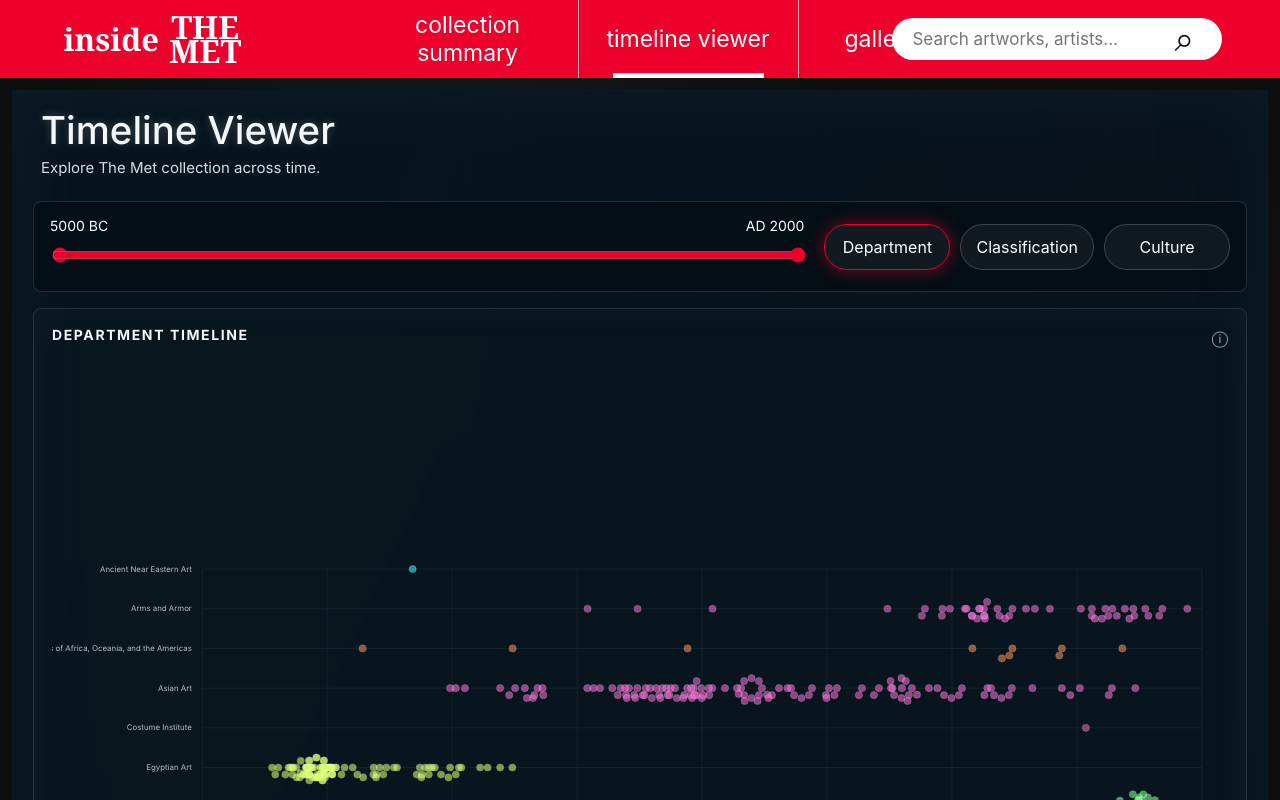
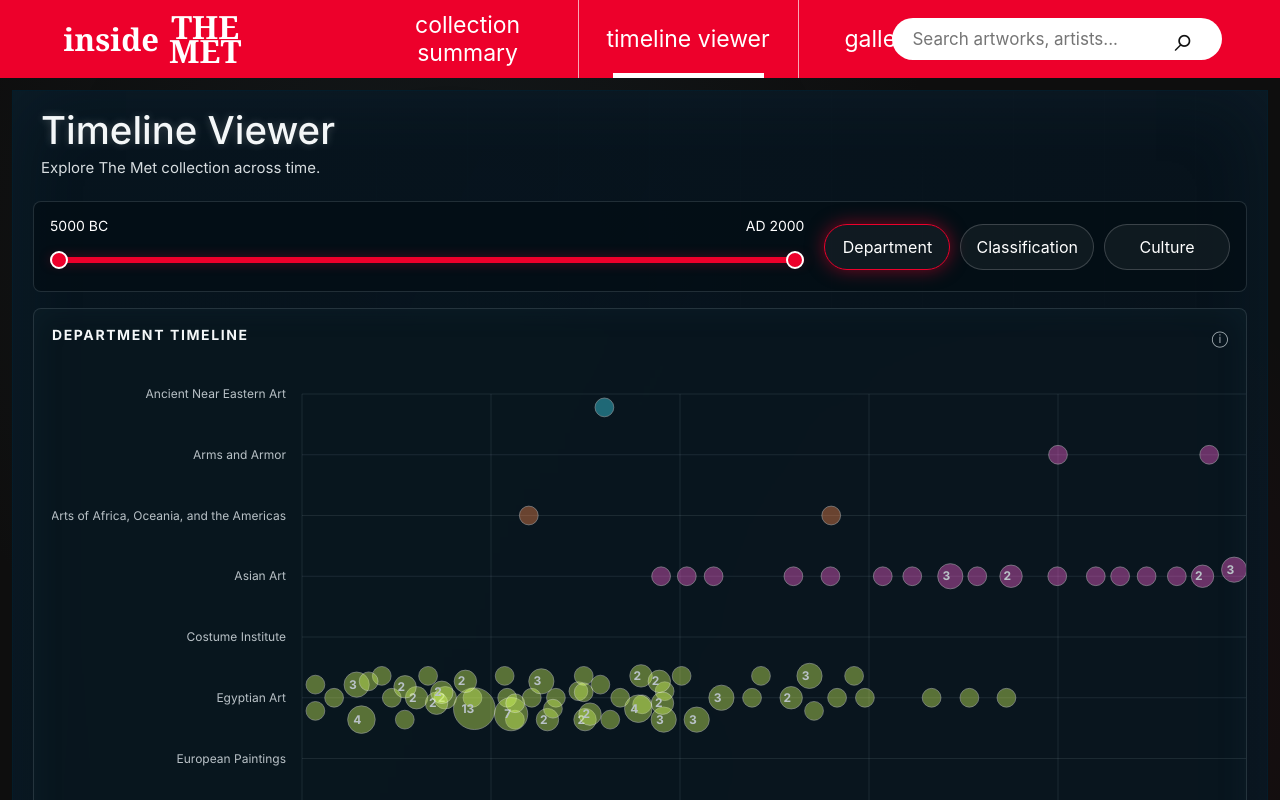
Before and after one commit to dh051112/insideTHEMET, a React (Vite) app: page / in a window 1280 px wide. Both pictures are taken after a click on the button "timeline viewer". Shown: the top 800 px of the page. Built offline with nearby package versions, Linux system fonts and the light colour scheme.

Commit message:
fix: clustering

```diff
--- a/src/App.jsx
+++ b/src/App.jsx
@@ -350,6 +350,10 @@
 
 function RangeSlider({ range, setRange }) {
   const [min, max] = range;
+  const sliderMin = -5000;
+  const sliderMax = 2000;
+  const minPercent = ((min - sliderMin) / (sliderMax - sliderMin)) * 100;
+  const maxPercent = ((max - sliderMin) / (sliderMax - sliderMin)) * 100;
   const clamp = (value, side) => {
     const next = Number(value);
     if (side === 'min') setRange([Math.min(next, max - 100), max]);
@@ -359,21 +363,23 @@
     <div className="range-control">
       <div><span>{min < 0 ? `${Math.abs(min)} BC` : `AD ${min}`}</span><span>{max < 0 ? `${Math.abs(max)} BC` : `AD ${max}`}</span></div>
       <div className="dual-range">
-        <input type="range" min="-5000" max="2000" step="50" value={min} onChange={(e) => clamp(e.target.value, 'min')} />
-        <input type="range" min="-5000" max="2000" step="50" value={max} onChange={(e) => clamp(e.target.value, 'max')} />
+        <div className="range-track" />
+        <div className="range-fill" style={{ left: `${minPercent}%`, width: `${maxPercent - minPercent}%` }} />
+        <input type="range" min={sliderMin} max={sliderMax} step="50" value={min} onChange={(e) => clamp(e.target.value, 'min')} />
+        <input type="range" min={sliderMin} max={sliderMax} step="50" value={max} onChange={(e) => clamp(e.target.value, 'max')} />
       </div>
     </div>
   );
 }
 
-function ScatterPlot({ works, groupBy, range, onHover, selected }) {
-  const [fisheyeFocus, setFisheyeFocus] = useState(null);
+function ScatterPlot({ works, categoryWorks, groupBy, range, onSelectCluster, selectedClusterId, selectedArtworkId }) {
   const [minYear, maxYear] = range;
-  const axisBreaks = [-5000, -1000, 0, 500, 1000, 1250, 1500, 1750, 2000];
-  const categories = [...new Set(works.map((work) => work[groupBy] || 'Unknown'))].sort((a, b) => a.localeCompare(b));
+  const axisBreaks = [-5000, -1000, 0, 250, 500, 750, 1000, 1250, 1500, 1750, 2000];
+  const categories = [...new Set(categoryWorks.map((work) => work[groupBy] || 'Unknown'))].sort((a, b) => a.localeCompare(b));
   const rowGap = groupBy === 'department' ? 58 : groupBy === 'classification' ? 34 : 28;
   const svgHeight = Math.min(2200, Math.max(620, 150 + Math.max(1, categories.length - 1) * rowGap));
-  const plot = { left: 230, right: 1760, top: 34, bottom: svgHeight - 72 };
+  const svgWidth = 2200;
+  const plot = { left: 250, right: 2140, top: 34, bottom: svgHeight - 72 };
   const plotWidth = plot.right - plot.left;
   const plotHeight = plot.bottom - plot.top;
   const plotCategory = (work) => {
@@ -394,6 +400,7 @@
     return plot.left + segmentIndex * segmentWidth + localProgress * segmentWidth;
   };
   const y = (cat) => plot.top + categories.indexOf(cat) * (plotHeight / Math.max(1, categories.length - 1));
+  const yStep = categories.length > 1 ? plotHeight / (categories.length - 1) : rowGap;
   const formatYear = (year) => {
     if (year < 0) return `BC ${Math.abs(year)}`;
     if (year === 0) return '0';
@@ -403,82 +410,78 @@
     const hash = category.split('').reduce((sum, char) => sum + char.charCodeAt(0), 0);
     return categoryPalette[hash % categoryPalette.length];
   };
-  const groupPositions = works.reduce((acc, work) => {
-    const key = `${Math.round(work.year / 25) * 25}-${plotCategory(work)}`;
-    if (!acc.has(key)) acc.set(key, []);
-    acc.get(key).push(work.id);
+  const clamp = (value, min, max) => Math.min(max, Math.max(min, value));
+  const bubbleRadius = (count) => Math.min(34, 5 + Math.sqrt(count) * 4.4);
+  const clusters = [...works.reduce((acc, work) => {
+    const category = plotCategory(work);
+    const clusterYear = Math.round(work.year / 10) * 10;
+    const key = `${category}-${clusterYear}`;
+    if (!acc.has(key)) {
+      acc.set(key, { id: key, category, year: clusterYear, works: [] });
+    }
+    acc.get(key).works.push(work);
     return acc;
-  }, new Map());
-  const jitter = (work) => {
-    const key = `${Math.round(work.year / 25) * 25}-${plotCategory(work)}`;
-    const group = groupPositions.get(key) || [work.id];
-    const index = group.indexOf(work.id);
-    const ring = Math.floor(index / 8);
-    const angle = ((index % 8) / 8) * Math.PI * 2 + ring * 0.42;
-    const radius = Math.min(52, 16 + ring * 10);
-    const maxYOffset = rowGap * 0.34;
+  }, new Map()).values()].map((cluster) => {
+    const meanYear = cluster.works.reduce((sum, work) => sum + work.year, 0) / cluster.works.length;
+    return {
+      ...cluster,
+      year: meanYear,
+      count: cluster.works.length,
+    };
+  });
+  const positionedClusters = categories.flatMap((category) => {
+    const rowClusters = clusters
+      .filter((cluster) => cluster.category === category)
+      .sort((a, b) => a.year - b.year || a.id.localeCompare(b.id));
+    const placed = [];
+    const yLimit = Math.min(yStep * 0.36, 24);
+    const yOffsets = [0, -0.3, 0.3, -0.6, 0.6, -1, 1].map((value) => value * yLimit);
+    const xOffsets = [0, 44, -44, 88, -88, 132, -132, 176, -176];
 
-    return {
-      x: Math.cos(angle) * radius,
-      y: Math.max(-maxYOffset, Math.min(maxYOffset, Math.sin(angle) * radius * 0.95)),
-    };
-  };
-  const clamp = (value, min, max) => Math.min(max, Math.max(min, value));
-  const applyFisheye = (point) => {
-    if (!fisheyeFocus) return point;
-
-    const dx = point.x - fisheyeFocus.x;
-    const dy = point.y - fisheyeFocus.y;
-    const distance = Math.hypot(dx, dy);
-    const radius = 95;
-
-    if (!distance || distance > radius) return point;
-
-    const strength = (1 - distance / radius) * 24;
-    const nx = dx / distance;
-    const ny = dy / distance;
-
-    return {
-      x: clamp(point.x + nx * strength, plot.left, plot.right),
-      y: clamp(point.y + ny * strength, plot.top, plot.bottom),
-    };
-  };
+    return rowClusters.map((cluster, index) => {
+      const radius = bubbleRadius(cluster.count);
+      const baseX = x(cluster.year);
+      const baseY = y(cluster.category);
+      const candidates = yOffsets.flatMap((yOffset) => xOffsets.map((xOffset) => ({
+        x: clamp(baseX + xOffset, plot.left + radius + 4, plot.right - radius - 4),
+        y: clamp(baseY + yOffset, plot.top + radius + 4, plot.bottom - radius - 4),
+      })));
+      const position = candidates.find((candidate) => placed.every((other) => {
+        const distance = Math.hypot(candidate.x - other.x, candidate.y - other.y);
+        return distance > radius + other.radius + 4;
+      })) || {
+        x: clamp(baseX + ((index % 7) - 3) * 36, plot.left + radius + 4, plot.right - radius - 4),
+        y: clamp(baseY + (((index % 9) - 4) / 4) * yLimit, plot.top + radius + 4, plot.bottom - radius - 4),
+      };
+      placed.push({ ...position, radius });
+      return { ...cluster, cx: position.x, cy: position.y, radius };
+    });
+  });
 
   return (
-    <svg className="scatter-svg" style={{ '--scatter-height': `${svgHeight}px` }} viewBox={`0 0 1800 ${svgHeight}`}>
+    <svg className="scatter-svg" style={{ '--scatter-height': `${svgHeight}px`, '--scatter-width': `${svgWidth}px` }} viewBox={`0 0 ${svgWidth} ${svgHeight}`}>
       {ticks.map((tick) => {
         const gx = x(tick);
         return <g key={tick}><line x1={gx} x2={gx} y1={plot.top} y2={plot.bottom} /><text x={gx} y={svgHeight - 34}>{formatYear(tick)}</text></g>;
       })}
-      {categories.map((cat) => <g key={cat}><line x1={plot.left} x2={plot.right} y1={y(cat)} y2={y(cat)} /><text x="214" y={y(cat) + 4}>{cat}</text></g>)}
-      <text className="axis-title" x="995" y={svgHeight - 8}>Object End Date</text>
-      {works.map((work, i) => {
-        const offset = jitter(work);
-        const basePoint = {
-          x: clamp(x(work.year) + offset.x, plot.left, plot.right),
-          y: clamp(y(plotCategory(work)) + offset.y, plot.top, plot.bottom),
-        };
-        const distortedPoint = applyFisheye(basePoint);
-        const cx = distortedPoint.x;
-        const cy = distortedPoint.y;
-        const isSelected = selected?.id === work.id;
+      {categories.map((cat) => <g key={cat}><line x1={plot.left} x2={plot.right} y1={y(cat)} y2={y(cat)} /><text x="234" y={y(cat) + 4}>{cat}</text></g>)}
+      <text className="axis-title" x="1195" y={svgHeight - 8}>Object End Date</text>
+      {positionedClusters.map((cluster) => {
+        const cx = cluster.cx;
+        const cy = cluster.cy;
+        const isSelected = selectedClusterId === cluster.id || cluster.works.some((work) => work.id === selectedArtworkId);
+        const radius = cluster.radius;
 
         return (
-          <g key={work.id} className="point-wrap">
-            {isSelected && <circle className="point-ring" cx={cx} cy={cy} r="17" />}
-            <circle className={isSelected ? 'point selected' : 'point'} cx={cx} cy={cy}
-              r={isSelected ? 8 : 5.5} fill={categoryColor(plotCategory(work))}
-              onMouseEnter={() => {
-                setFisheyeFocus(basePoint);
-                onHover(work);
-              }}
-              onMouseLeave={() => setFisheyeFocus(null)}
-              onFocus={() => {
-                setFisheyeFocus(basePoint);
-                onHover(work);
-              }}
-              onBlur={() => setFisheyeFocus(null)}
+          <g key={cluster.id} className="point-wrap">
+            {isSelected && <circle className="point-ring" cx={cx} cy={cy} r={radius + 8} />}
+            <circle className={isSelected ? 'point selected bubble-point' : 'point bubble-point'} cx={cx} cy={cy}
+              r={isSelected ? radius + 2 : radius} fill={categoryColor(cluster.category)}
+              onMouseEnter={() => onSelectCluster(cluster, false)}
+              onClick={() => onSelectCluster(cluster, true)}
+              onFocus={() => onSelectCluster(cluster, false)}
               tabIndex="0" />
+            {cluster.count > 1 && <text className="bubble-count" x={cx} y={cy + 4}>{cluster.count}</text>}
           </g>
         );
       })}
@@ -503,21 +506,62 @@
   );
 }
 
+function TimelineClusterList({ cluster, onClose, selectedArtworkId }) {
+  if (!cluster) return null;
+
+  return (
+    <aside className="art-list timeline-cluster-list">
+      <div className="panel-head">
+        <h2>{cluster.works.length > 1 ? `${cluster.works.length} Works` : 'Selected Work'}</h2>
+        <button className="close" onClick={onClose}>×</button>
+      </div>
+      <p className="cluster-meta">{cluster.category} · around {cluster.year < 0 ? `${Math.round(Math.abs(cluster.year))} BCE` : `AD ${Math.round(cluster.year)}`}</p>
+      {cluster.works.map((work) => (
+        <ArtworkListItem key={work.id} artwork={work} selected={work.id === selectedArtworkId} />
+      ))}
+    </aside>
+  );
+}
+
 function TimelineViewer({ target }) {
   const [range, setRange] = useState([-5000, 2000]);
   const [groupBy, setGroupBy] = useState('department');
-  const [hovered, setHovered] = useState(null);
+  const [selectedCluster, setSelectedCluster] = useState(null);
+  const [selectedArtworkId, setSelectedArtworkId] = useState(null);
+  const [pinnedCluster, setPinnedCluster] = useState(false);
 
   useEffect(() => {
     if (!target) return;
     const padding = Math.max(150, Math.round(Math.abs(target.year) * 0.08));
     setRange([Math.max(-5000, target.year - padding), Math.min(2000, target.year + padding)]);
     setGroupBy('department');
-    setHovered(target);
+    setSelectedArtworkId(target.id);
+    setSelectedCluster({
+      id: `search-${target.id}`,
+      category: target.department,
+      year: target.year,
+      count: 1,
+      works: [target],
+    });
+    setPinnedCluster(true);
   }, [target]);
 
   const filtered = useMemo(() => timelineArtworks.filter((work) => work.year >= range[0] && work.year <= range[1]), [range]);
-  const activeHover = hovered && filtered.some((work) => work.id === hovered.id) ? hovered : null;
+  const activeCluster = selectedCluster && selectedCluster.works.some((clusterWork) => filtered.some((work) => work.id === clusterWork.id))
+    ? selectedCluster
+    : null;
+  const chooseCluster = (cluster, pin = false) => {
+    if (pin && pinnedCluster && selectedCluster?.id === cluster.id) {
+      setSelectedCluster(null);
+      setSelectedArtworkId(null);
+      setPinnedCluster(false);
+      return;
+    }
+    if (pinnedCluster && !pin) return;
+    setSelectedCluster(cluster);
+    setSelectedArtworkId(null);
+    setPinnedCluster(pin);
+  };
 
   return (
     <main className="dashboard">
@@ -526,15 +570,32 @@
         <RangeSlider range={range} setRange={setRange} />
         <div className="filter-buttons">
           {['department', 'classification', 'culture'].map((filter) => (
-            <button key={filter} className={groupBy === filter ? 'active' : ''} onClick={() => setGroupBy(filter)}>{filter}</button>
+            <button key={filter} className={groupBy === filter ? 'active' : ''} onClick={() => {
+              setGroupBy(filter);
+              setSelectedCluster(null);
+              setSelectedArtworkId(null);
+              setPinnedCluster(false);
+            }}>{filter}</button>
           ))}
         </div>
       </section>
-      <section className={activeHover ? 'timeline-layout has-detail' : 'timeline-layout'}>
+      <section className={activeCluster ? 'timeline-layout has-detail' : 'timeline-layout'}>
         <ChartPanel title={`${groupBy} timeline`}>
-          <ScatterPlot works={filtered} groupBy={groupBy} range={range} onHover={setHovered} selected={activeHover} />
+          <ScatterPlot
+            works={filtered}
+            categoryWorks={timelineArtworks}
+            groupBy={groupBy}
+            range={range}
+            onSelectCluster={chooseCluster}
+            selectedClusterId={activeCluster?.id}
+            selectedArtworkId={selectedArtworkId}
+          />
         </ChartPanel>
-        {activeHover && <ArtworkDetailCard artwork={activeHover} onClose={() => setHovered(null)} />}
+        {activeCluster && <TimelineClusterList cluster={activeCluster} selectedArtworkId={selectedArtworkId} onClose={() => {
+          setSelectedCluster(null);
+          setSelectedArtworkId(null);
+          setPinnedCluster(false);
+        }} />}
       </section>
     </main>
   );
--- a/src/styles.css
+++ b/src/styles.css
@@ -640,15 +640,66 @@
   height: 30px;
 }
 
+.range-track,
+.range-fill {
+  position: absolute;
+  left: 0;
+  right: 0;
+  top: 12px;
+  height: 6px;
+  border-radius: 999px;
+}
+
+.range-track {
+  background: rgba(255, 255, 255, 0.12);
+}
+
+.range-fill {
+  right: auto;
+  background: var(--red);
+  box-shadow: 0 0 12px rgba(237, 0, 43, 0.36);
+}
+
 .dual-range input {
   position: absolute;
   width: 100%;
+  height: 30px;
+  margin: 0;
   pointer-events: none;
-  accent-color: var(--red);
+  background: transparent;
+  appearance: none;
+  -webkit-appearance: none;
+}
+
+.dual-range input::-webkit-slider-runnable-track {
+  height: 6px;
+  background: transparent;
+}
+
+.dual-range input::-moz-range-track {
+  height: 6px;
   background: transparent;
 }
 
 .dual-range input::-webkit-slider-thumb {
+  width: 18px;
+  height: 18px;
+  border: 2px solid white;
+  border-radius: 50%;
+  background: var(--red);
+  pointer-events: auto;
+  cursor: grab;
+  appearance: none;
+  -webkit-appearance: none;
+  margin-top: -6px;
+}
+
+.dual-range input::-moz-range-thumb {
+  width: 18px;
+  height: 18px;
+  border: 2px solid white;
+  border-radius: 50%;
+  background: var(--red);
   pointer-events: auto;
   cursor: grab;
 }
@@ -686,12 +737,12 @@
 }
 
 .timeline-layout .chart-panel {
-  max-height: clamp(560px, calc(100vh - 236px), 760px);
+  max-height: none;
   overflow: auto;
 }
 
 .scatter-svg {
-  width: 100%;
+  width: var(--scatter-width, 100%);
   height: var(--scatter-height);
   min-width: 1000px;
   display: block;
@@ -730,6 +781,18 @@
   stroke: white;
   stroke-width: 2.5;
   filter: none;
+}
+
+.bubble-point {
+  fill-opacity: 0.68;
+}
+
+.bubble-count {
+  fill: white;
+  font-size: 11px;
+  font-weight: 700;
+  text-anchor: middle;
+  pointer-events: none;
 }
 
 .detail-card {
@@ -925,6 +988,26 @@
   overflow: auto;
 }
 
+.timeline-cluster-list {
+  padding: 16px;
+}
+
+.timeline-cluster-list .close {
+  width: 30px;
+  height: 30px;
+  border: 1px solid rgba(255, 255, 255, 0.22);
+  border-radius: 50%;
+  background: rgba(0, 0, 0, 0.45);
+  color: white;
+  cursor: pointer;
+}
+
+.cluster-meta {
+  margin: -2px 0 12px;
+  color: var(--muted);
+  font-size: 12px;
+}
+
 .art-list-item {
   display: grid;
   grid-template-columns: 92px 1fr;
```
